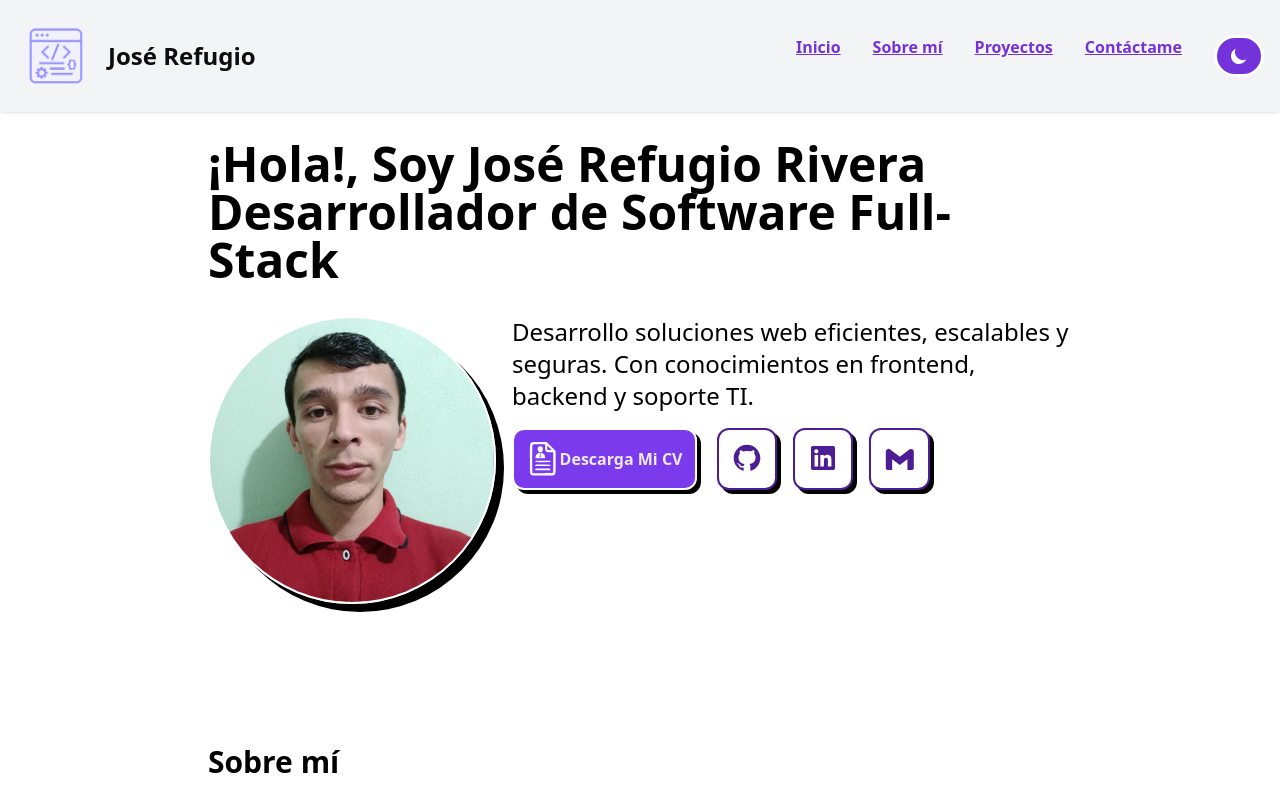
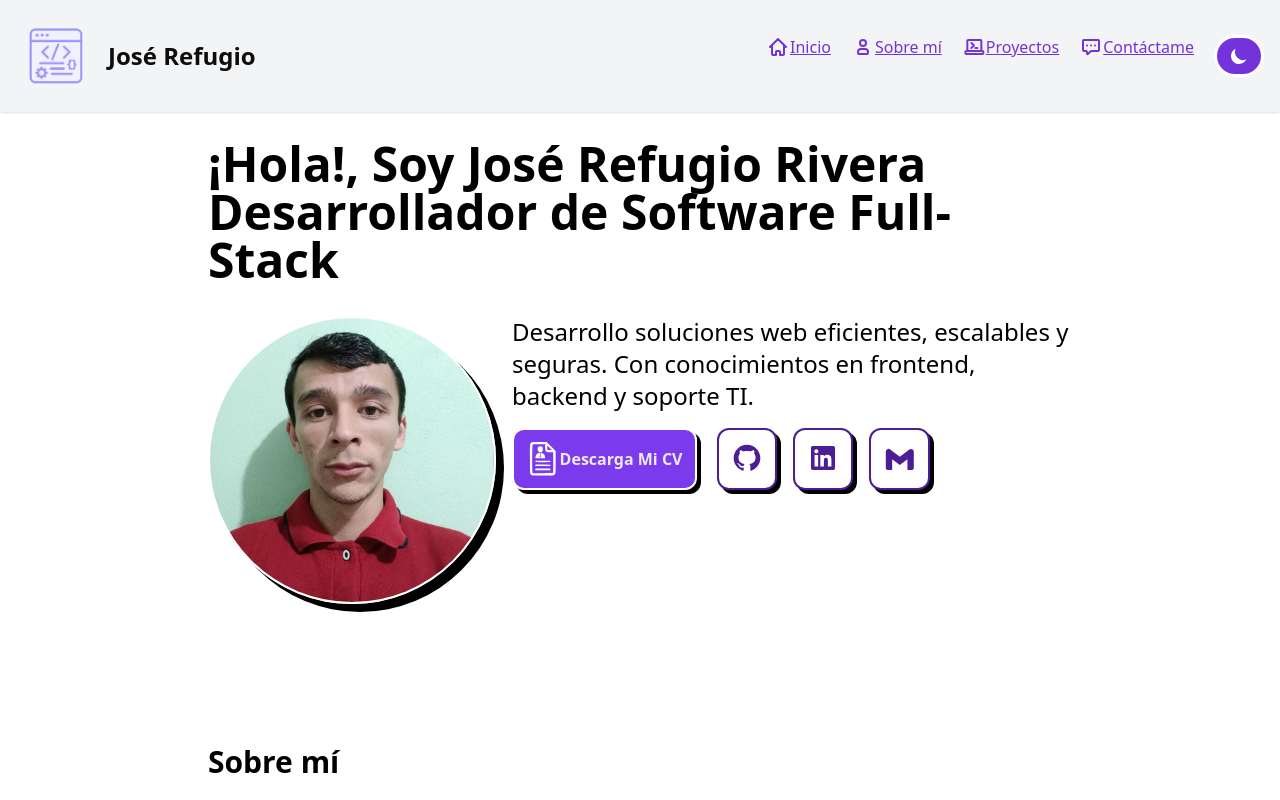
Before and after one commit to JoseRefugio2305/JoseRefugio2305.github.io, an Astro site: page / in a window 1280 px wide. Shown: the top 800 px of the page. Built offline with nearby package versions, Linux system fonts and the light colour scheme; Astro itself is replaced by a stand-in of ours.

Commit message:
+Actualizacion proyectos, iconos navbar y estilos

```diff
--- a/src/components/about.astro
+++ b/src/components/about.astro
@@ -3,9 +3,7 @@ import { technologies } from "../content/technologies";
 ---
 
 <section id="about" class="pt-5">
-   <div
-      class="max-w-screen-lg mx-auto space-y-8 md:py-15  px-9 md:px-20 gap-8"
-   >
+   <div class="max-w-screen-lg mx-auto space-y-8 md:py-15 px-9 md:px-20 gap-8">
       <h2 class="text-2xl md:text-3xl dark:text-white font-bold">Sobre mí</h2>
       <p class="text-black dark:text-white text-lg">
          Soy un desarrollador de software apasionado por la creación de
--- a/src/components/footer.astro
+++ b/src/components/footer.astro
@@ -3,7 +3,7 @@
       class="w-full mx-auto max-w-screen-xl p-4 md:flex md:items-center md:justify-between"
    >
       <span class="text-sm text-gray-500 sm:text-center dark:text-gray-400"
-         >© 2025 <a href="https://flowbite.com/" class="hover:underline"
+         >© 2025 <a href="/" class="hover:underline"
             >José Refugio Rivera</a
          >. Todos los derechos reservados.
       </span>
--- a/src/components/navbar.astro
+++ b/src/components/navbar.astro
@@ -8,15 +8,8 @@ const currentPath = Astro.url.pathname;
    <div
       class="max-w-screen-xl flex flex-wrap items-center justify-between mx-auto p-4"
    >
-      <a
-         href="https://flowbite.com/"
-         class="flex items-center space-x-3 rtl:space-x-reverse"
-      >
-         <img
-            src="/favicon2.png"
-            class="h-10 md:h-20"
-            alt="Flowsite Logo"
-         />
+      <a href="/" class="flex items-center space-x-3 rtl:space-x-reverse">
+         <img src="/favicon2.png" class="h-10 md:h-20" alt="Flowsite Logo" />
          <span
             class="self-center text-2xl font-semibold whitespace-nowrap dark:text-white"
             >José Refugio</span
@@ -45,47 +38,113 @@ const currentPath = Astro.url.pathname;
                d="M1 1h15M1 7h15M1 13h15"></path>
          </svg>
       </button>
-      <div class=" hidden w-full md:block md:w-auto" id="navbar-default">
+      <div class="hidden w-full md:block md:w-auto" id="navbar-default">
          <ul
-            class="font-medium flex flex-col p-4 md:p-0 mt-4 border border-gray-100 rounded-lg bg-gray-100 md:flex-row md:space-x-8 rtl:space-x-reverse md:mt-0 md:border-0 dark:bg-gray-800 md:dark:bg-gray-900 dark:border-gray-700"
+            class="font-medium flex flex-col p-4 md:p-0 mt-4 border border-gray-100 rounded-lg bg-gray-100 md:flex-row md:space-x-5 rtl:space-x-reverse md:mt-0 md:border-0 dark:bg-gray-800 md:dark:bg-gray-900 dark:border-gray-700"
          >
             <li>
                <a
                   href="#home"
-                  class="block py-2 px-3 text-gray-900 rounded-sm hover:bg-gray-100 md:hover:bg-transparent md:border-0 md:hover:text-purple-700 md:p-0 md:dark:hover:text-purple-300 dark:hover:bg-gray-700 dark:hover:text-white md:dark:hover:bg-transparent"
+                  class="flex flex-row py-2 px-3 text-gray-900 rounded-sm hover:bg-gray-100 md:hover:bg-transparent md:border-0 md:hover:text-purple-700 md:p-0 md:dark:hover:text-purple-300 dark:hover:bg-gray-700 dark:hover:text-white md:dark:hover:bg-transparent"
                   aria-current={currentPath === "/" ? "page" : "false"}
-                  >Inicio</a
+                  ><svg
+                     class="w-6 h-6 "
+                     aria-hidden="true"
+                     xmlns="http://www.w3.org/2000/svg"
+                     width="24"
+                     height="24"
+                     fill="none"
+                     viewBox="0 0 24 24"
+                  >
+                     <path
+                        stroke="currentColor"
+                        stroke-linecap="round"
+                        stroke-linejoin="round"
+                        stroke-width="2"
+                        d="m4 12 8-8 8 8M6 10.5V19a1 1 0 0 0 1 1h3v-3a1 1 0 0 1 1-1h2a1 1 0 0 1 1 1v3h3a1 1 0 0 0 1-1v-8.5"
+                     ></path>
+                  </svg>
+                  Inicio</a
                >
             </li>
             <li>
                <a
                   href="#about"
-                  class="block py-2 px-3 text-gray-900 rounded-sm hover:bg-gray-100 md:hover:bg-transparent md:border-0 md:hover:text-purple-700 md:p-0 md:dark:hover:text-purple-300 dark:hover:bg-gray-700 dark:hover:text-white md:dark:hover:bg-transparent"
+                  class="flex flex-row py-2 px-3 text-gray-900 rounded-sm hover:bg-gray-100 md:hover:bg-transparent md:border-0 md:hover:text-purple-700 md:p-0 md:dark:hover:text-purple-300 dark:hover:bg-gray-700 dark:hover:text-white md:dark:hover:bg-transparent"
                   aria-current={currentPath === "/" ? "page" : "false"}
-                  >Sobre mí</a
+                  ><svg
+                     class="w-6 h-6"
+                     aria-hidden="true"
+                     xmlns="http://www.w3.org/2000/svg"
+                     width="24"
+                     height="24"
+                     fill="none"
+                     viewBox="0 0 24 24"
+                  >
+                     <path
+                        stroke="currentColor"
+                        stroke-width="2"
+                        d="M7 17v1a1 1 0 0 0 1 1h8a1 1 0 0 0 1-1v-1a3 3 0 0 0-3-3h-4a3 3 0 0 0-3 3Zm8-9a3 3 0 1 1-6 0 3 3 0 0 1 6 0Z"
+                     ></path>
+                  </svg>
+                  Sobre mí</a
                >
             </li>
             <li>
                <a
                   href="#projects"
-                  class="block py-2 px-3 text-gray-900 rounded-sm hover:bg-gray-100 md:hover:bg-transparent md:border-0 md:hover:text-purple-700 md:p-0 md:dark:hover:text-purple-300 dark:hover:bg-gray-700 dark:hover:text-white md:dark:hover:bg-transparent"
+                  class="flex flex-row py-2 px-3 text-gray-900 rounded-sm hover:bg-gray-100 md:hover:bg-transparent md:border-0 md:hover:text-purple-700 md:p-0 md:dark:hover:text-purple-300 dark:hover:bg-gray-700 dark:hover:text-white md:dark:hover:bg-transparent"
                   aria-current={currentPath === "/" ? "page" : "false"}
-                  >Proyectos</a
+                  ><svg
+                     class="w-6 h-6"
+                     aria-hidden="true"
+                     xmlns="http://www.w3.org/2000/svg"
+                     width="24"
+                     height="24"
+                     fill="none"
+                     viewBox="0 0 24 24"
+                  >
+                     <path
+                        stroke="currentColor"
+                        stroke-linecap="round"
+                        stroke-linejoin="round"
+                        stroke-width="2"
+                        d="M5.35709 16V5.78571c0-.43393.34822-.78571.77777-.78571H18.5793c.4296 0 .7778.35178.7778.78571V16M5.35709 16h-1c-.55229 0-1 .4477-1 1v1c0 .5523.44771 1 1 1H20.3571c.5523 0 1-.4477 1-1v-1c0-.5523-.4477-1-1-1h-1M5.35709 16H19.3571M9.35709 8l2.62501 2.5L9.35709 13m4.00001 0h2"
+                     ></path>
+                  </svg>
+                  Proyectos</a
                >
             </li>
             <li>
                <a
                   href="#contact"
-                  class="block py-2 px-3 text-gray-900 rounded-sm hover:bg-gray-100 md:hover:bg-transparent md:border-0 md:hover:text-purple-700 md:p-0 md:dark:hover:text-purple-300 dark:hover:bg-gray-700 dark:hover:text-white md:dark:hover:bg-transparent"
+                  class="flex flex-row py-2 px-3 text-gray-900 rounded-sm hover:bg-gray-100 md:hover:bg-transparent md:border-0 md:hover:text-purple-700 md:p-0 md:dark:hover:text-purple-300 dark:hover:bg-gray-700 dark:hover:text-white md:dark:hover:bg-transparent"
                   aria-current={currentPath === "/" ? "page" : "false"}
-                  >Contáctame</a
+                  ><svg
+                     class="w-6 h-6"
+                     aria-hidden="true"
+                     xmlns="http://www.w3.org/2000/svg"
+                     width="24"
+                     height="24"
+                     fill="none"
+                     viewBox="0 0 24 24"
+                  >
+                     <path
+                        stroke="currentColor"
+                        stroke-linecap="round"
+                        stroke-linejoin="round"
+                        stroke-width="2"
+                        d="M16 10.5h.01m-4.01 0h.01M8 10.5h.01M5 5h14a1 1 0 0 1 1 1v9a1 1 0 0 1-1 1h-6.6a1 1 0 0 0-.69.275l-2.866 2.723A.5.5 0 0 1 8 18.635V17a1 1 0 0 0-1-1H5a1 1 0 0 1-1-1V6a1 1 0 0 1 1-1Z"
+                     ></path>
+                  </svg>
+                  Contáctame</a
                >
             </li>
             <li>
                <button
                   id="theme-toggle"
                   type="button"
-                  class="py-2 px-3 bg-purple-700 hover:bg-white hover:text-purple-900 border-3 hover:border-purple-900 font-medium rounded-full text-sm text-center dark:bg-purple-600 text-white "
+                  class="py-2 px-3 bg-purple-700 hover:bg-white hover:text-purple-900 border-3 hover:border-purple-900 font-medium rounded-full text-sm text-center dark:bg-purple-600 text-white"
                >
                   <svg
                      id="theme-toggle-dark-icon"
--- a/src/content/projects.ts
+++ b/src/content/projects.ts
@@ -4,9 +4,9 @@ export interface Project {
      title: string;
      image: ImageMetadata;
      link: string;
-     preview: string|undefined;
+     preview: string | undefined;
      status: string;
-     desc:string;
+     desc: string;
      technologies: string[];
 }
 
@@ -17,26 +17,7 @@ export const PROJECTS: Project[] = [
           link: "https://github.com/JoseRefugio2305/url_shortener",
           preview: undefined,
           status: "Desarrollado",
-          desc:"Aplicación full-stack que permite a los usuarios registrarse, iniciar sesión, acortar y gestionar sus enlaces acortados de forma segura (actualizar, eliminar y consultar estadísticas).",
+          desc: "Aplicación full-stack que permite a los usuarios registrarse, iniciar sesión, acortar y gestionar sus enlaces acortados de forma segura (actualizar, eliminar y consultar estadísticas).",
           technologies: ["React", "TailwindCSS", "NodeJS", "Vite", "Typescript", "Python", "Flask", "MySQL"],
      },
-     {
-          title: "ShortenURL",
-          image: urlShorten as ImageMetadata,
-          link: "https://github.com/JoseRefugio2305/url_shortener",
-          preview: undefined,
-          status: "Desarrollado",
-          desc:"Aplicación full-stack que permite a los usuarios registrarse, iniciar sesión, acortar y gestionar sus enlaces acortados de forma segura (actualizar, eliminar y consultar estadísticas).",
-          technologies: ["React", "TailwindCSS", "NodeJS", "Vite", "Typescript", "Python", "Flask", "MySQL"],
-     },
-     {
-          title: "ShortenURL",
-          image: urlShorten as ImageMetadata,
-          link: "https://github.com/JoseRefugio2305/url_shortener",
-          preview: undefined,
-          status: "Desarrollado",
-          desc:"Aplicación full-stack que permite a los usuarios registrarse, iniciar sesión, acortar y gestionar sus enlaces acortados de forma segura (actualizar, eliminar y consultar estadísticas).",
-          technologies: ["React", "TailwindCSS", "NodeJS", "Vite", "Typescript", "Python", "Flask", "MySQL"],
-     },
-
 ];
--- a/src/layout/Layout.astro
+++ b/src/layout/Layout.astro
@@ -67,7 +67,7 @@ const { title } = Astro.props;
          {
             root: null,
             rootMargin: "0px",
-            threshold: 0.2, // El callback se activa cuando al menos el 100% del elemento es visible.
+            threshold: 0.5, // El callback se activa cuando al menos el 100% del elemento es visible.
          }
       );
 
--- a/src/styles/global.css
+++ b/src/styles/global.css
@@ -15,7 +15,7 @@
 }
 
 .nav_LinkAct{
-   @apply text-purple-700 dark:text-purple-400 underline font-bold;
+   @apply text-purple-700 dark:text-purple-400 underline;
 }
 /*
 .nav_LinkDeact{
```
